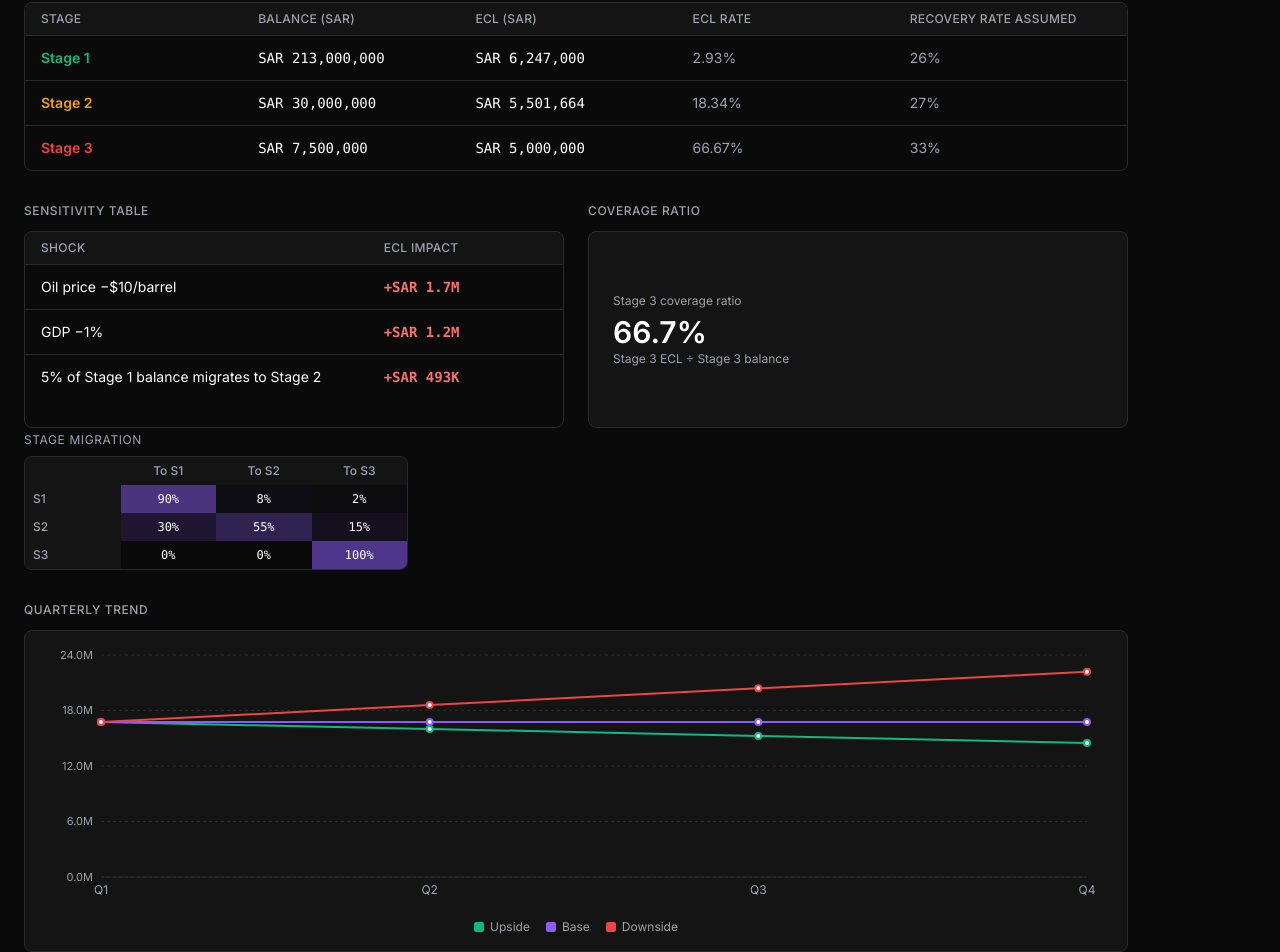
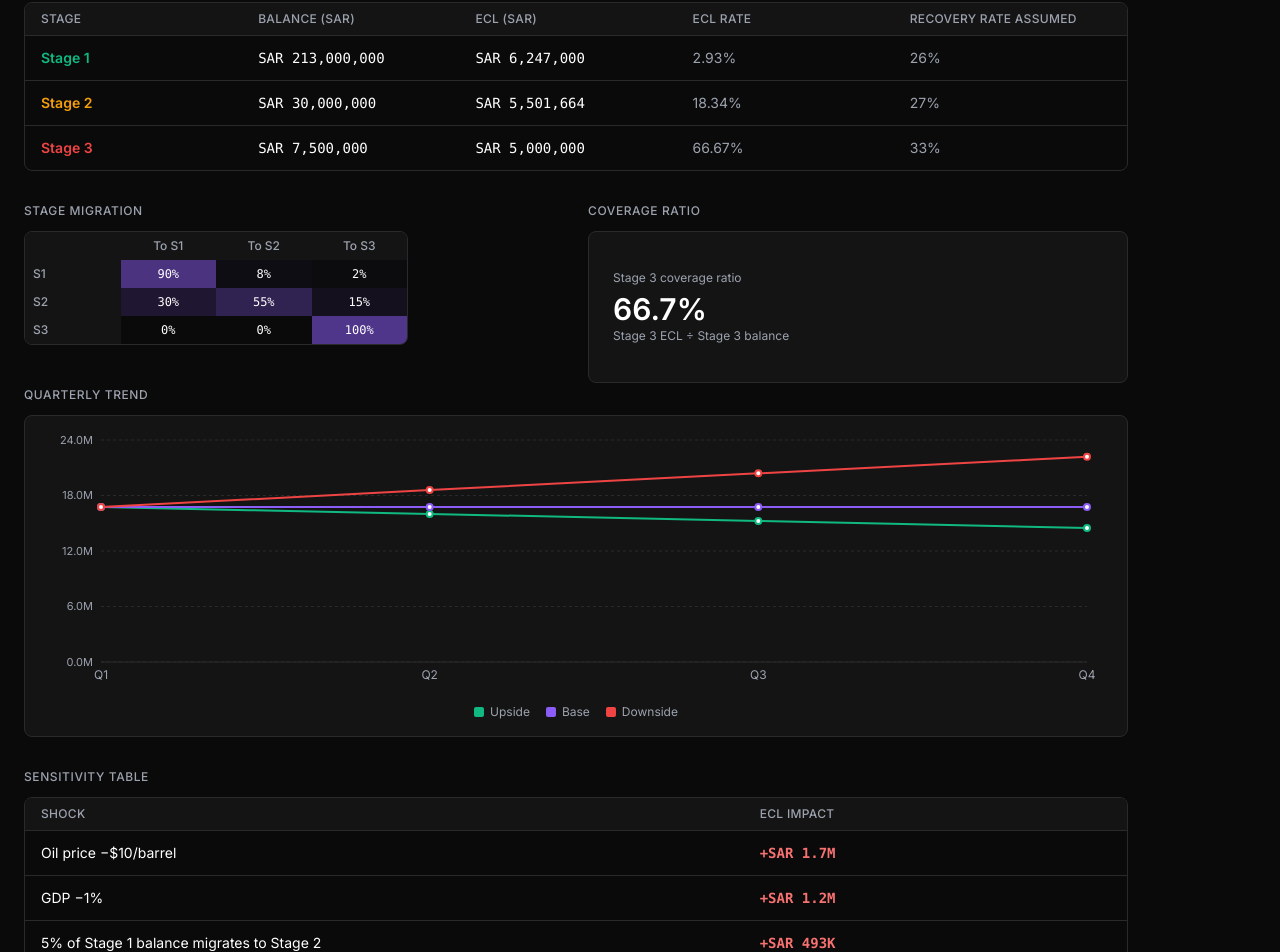
Before and after one commit to parmanandkj/abwab-decisioning, a React (Vite) app: page /ecl-simulation in a window 1280 px wide. Shown: the part 1413-2365 px from the top of the page. Built offline with nearby package versions, Linux system fonts and the light colour scheme.

Commit message:
Update ECLSimulation.jsx

```diff
--- a/src/pages/ECLSimulation.jsx
+++ b/src/pages/ECLSimulation.jsx
@@ -268,8 +268,7 @@ function CoverageRatioCard({ coverageRatio }) {
 function StageMigrationTable({ matrix }) {
   const maxOpacity = 0.55
   return (
-    <div className="max-w-sm mb-8">
-      <div className="text-xs text-abwab-muted uppercase tracking-wider mb-2">Stage migration</div>
+    <div className="max-w-sm">
       <div className="border border-abwab-border rounded-lg overflow-hidden">
         <div className="grid grid-cols-4 text-xs">
           <div className="px-2 py-1.5 bg-abwab-card" />
@@ -453,8 +452,8 @@ export default function ECLSimulation({ onBack }) {
 
       <div className="grid grid-cols-2 gap-6 mb-8">
         <div>
-          <SectionLabel>Sensitivity Table</SectionLabel>
-          <SensitivityTable sensitivity={sensitivity} />
+          <SectionLabel>Stage Migration</SectionLabel>
+          <StageMigrationTable matrix={STAGE_MIGRATION_MATRIX} />
         </div>
         <div>
           <SectionLabel>Coverage Ratio</SectionLabel>
@@ -462,10 +461,11 @@ export default function ECLSimulation({ onBack }) {
         </div>
       </div>
 
-      <StageMigrationTable matrix={STAGE_MIGRATION_MATRIX} />
-
       <SectionLabel>Quarterly Trend</SectionLabel>
       <QuarterlyTrendChart quarterly={quarterly} />
+
+      <SectionLabel>Sensitivity Table</SectionLabel>
+      <SensitivityTable sensitivity={sensitivity} />
 
     </div>
   )
```
